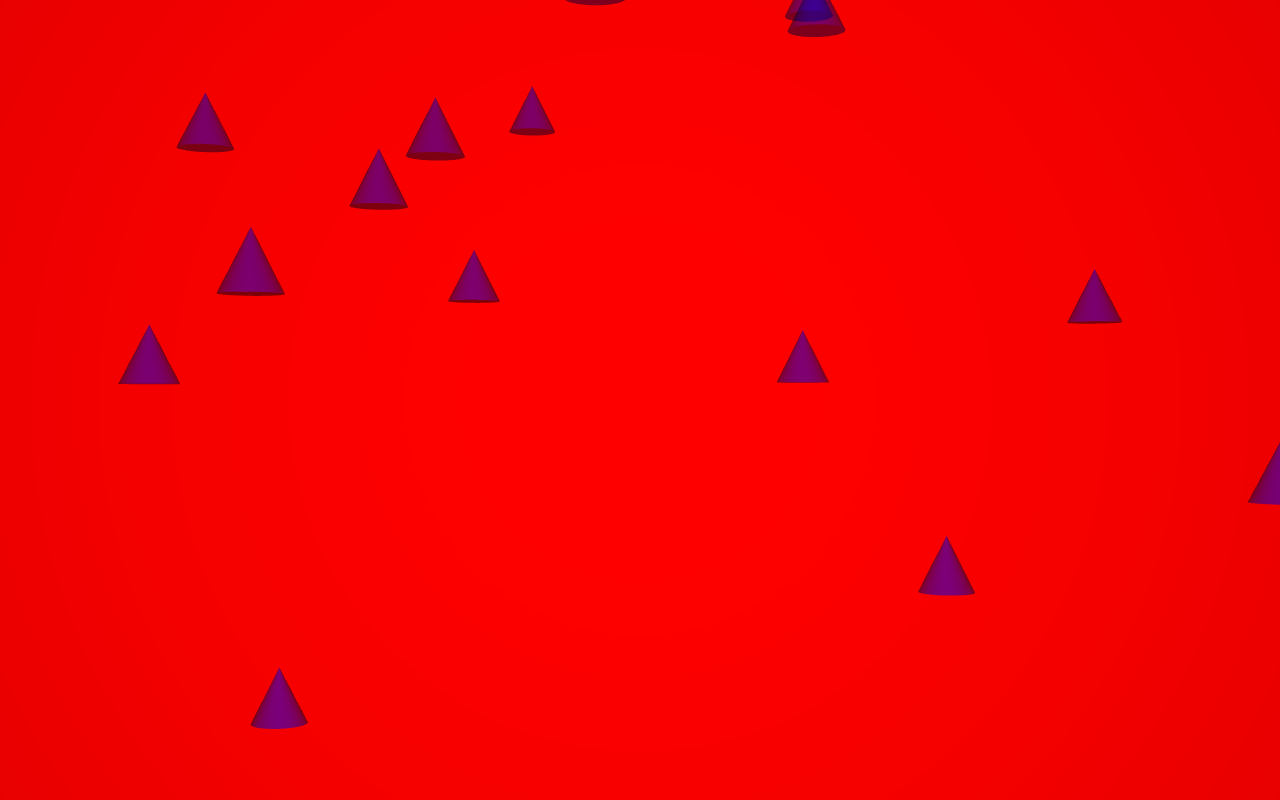
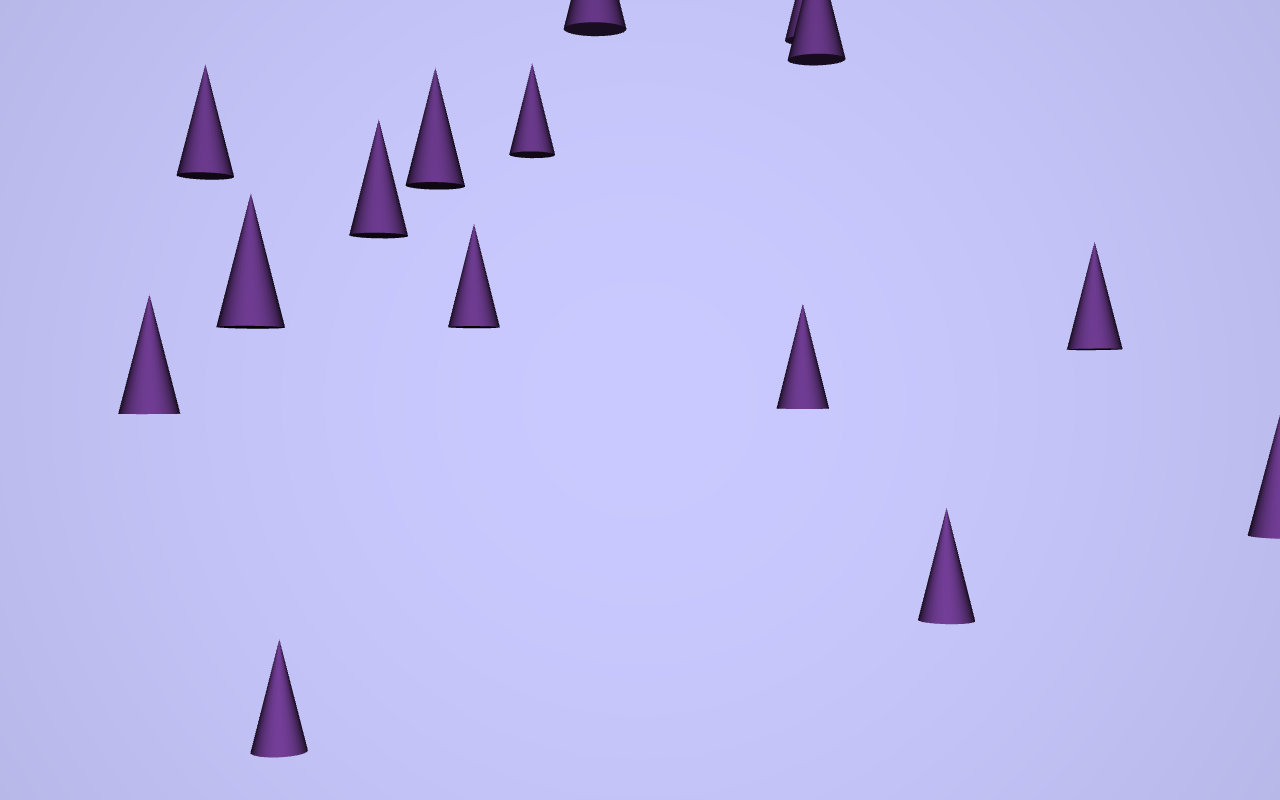
Before and after one commit to KirilVG/domashno_3, a plain HTML site: page index.html in a window 1280 px wide. Drawn offline with Linux system fonts and the light colour scheme; animation ran at ten frames a second.

Commit message:
Changed the astetics

```diff
--- a/index.html
+++ b/index.html
@@ -21,10 +21,10 @@
 
 			light.position.set( 0, 0, 0 );
 
-			var geometry = new THREE.ConeGeometry(1,2);
+			var geometry = new THREE.ConeGeometry(1,4);
 
             var containerGeometry = new THREE.BoxGeometry(3000,3000,3000);
-            var containerMaterial = new THREE.MeshLambertMaterial({color: 0xff0000, side: THREE.DoubleSide});
+            var containerMaterial = new THREE.MeshLambertMaterial({ color: 0xc9c9ff, side: THREE.DoubleSide});
             var containerMesh = new THREE.Mesh(containerGeometry,containerMaterial);
 
             scene.add(containerMesh);
@@ -33,7 +33,7 @@
 			var objects = [];
 			for( var i=0; i<n; i++)
 			{
-				var material = new THREE.MeshLambertMaterial( {color: "blue", transparent:true, opacity:0.5} ),
+				var material = new THREE.MeshLambertMaterial( {color: 0x733e98} ),
 					mesh = new THREE.Mesh( geometry, material );
 
 				mesh.scale.set( 20, 20, 20 );
```
